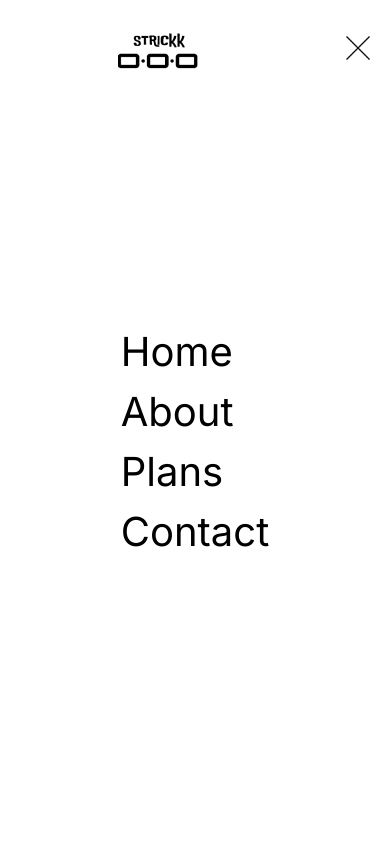
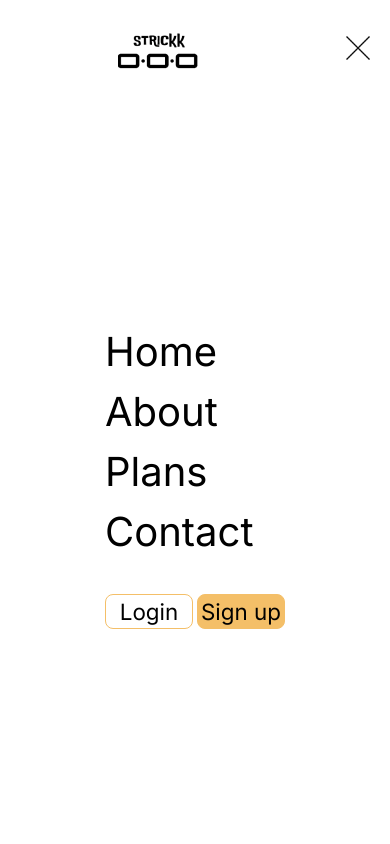
Before and after one commit to freddyjdh/strickkfront, a Next.js app: page /about in a window 390 px wide. Both pictures are taken after a click on the element 358 px from the left and 48 px from the top of the page. Shown: the top 844 px of the page. Built offline with nearby package versions, Linux system fonts and the light colour scheme.

Commit message:
login/register

```diff
--- a/app/components/nav.tsx
+++ b/app/components/nav.tsx
@@ -45,8 +45,8 @@ useEffect(() => {
           </ul>
         </span>
         <span className='hidden lg:flex gap-1'>
-          <Link href={'portal.strickk.com/login'}><button className='transition ease-in-out delay-150  border border-[#f4bf68] rounded-lg w-[5.5rem] h-[2.2rem] hover:bg-[#f4bf68]'>Login</button></Link>
-          <Link href={'portal.strickk.com/register'}> <button className='transition ease-in-out delay-150  border border-[#f4bf68] bg-[#f4bf68] rounded-lg w-[5.5rem] h-[2.2rem] hover:bg-white' >Sign up</button></Link>
+          <Link href={'https://portal.strickk.com/login'}><button className='transition ease-in-out delay-150  border border-[#f4bf68] rounded-lg w-[5.5rem] h-[2.2rem] hover:bg-[#f4bf68]'>Login</button></Link>
+          <Link href={'https://portal.strickk.com/register'}> <button className='transition ease-in-out delay-150  border border-[#f4bf68] bg-[#f4bf68] rounded-lg w-[5.5rem] h-[2.2rem] hover:bg-white' >Sign up</button></Link>
         </span>
     </div>
     {open && <div className='flex justify-center align-middle h-[100vh] w-full bg-white py-[30vh] mobilemenu'>
@@ -56,10 +56,16 @@ useEffect(() => {
      <a href='plans'>   <li>Plans</li></a>
      <a href='/'>   <li>Contact</li></a>
 
-
+      <li className='text-[1.4rem]  pt-8'>
+        <span className='flex gap-1'>
+          <Link href={'https://portal.strickk.com/login'}><button className='transition ease-in-out delay-150  border border-[#f4bf68] rounded-lg w-[5.5rem] h-[2.2rem] hover:bg-[#f4bf68]'>Login</button></Link>
+          <Link href={'https://portal.strickk.com/register'}> <button className='transition ease-in-out delay-150  border border-[#f4bf68] bg-[#f4bf68] rounded-lg w-[5.5rem] h-[2.2rem] hover:bg-white' >Sign up</button></Link>
+        </span>
+        </li>
       </ul>
 
-    </div>}
+    </div>
+    }
     </div>
   )
 }
```
